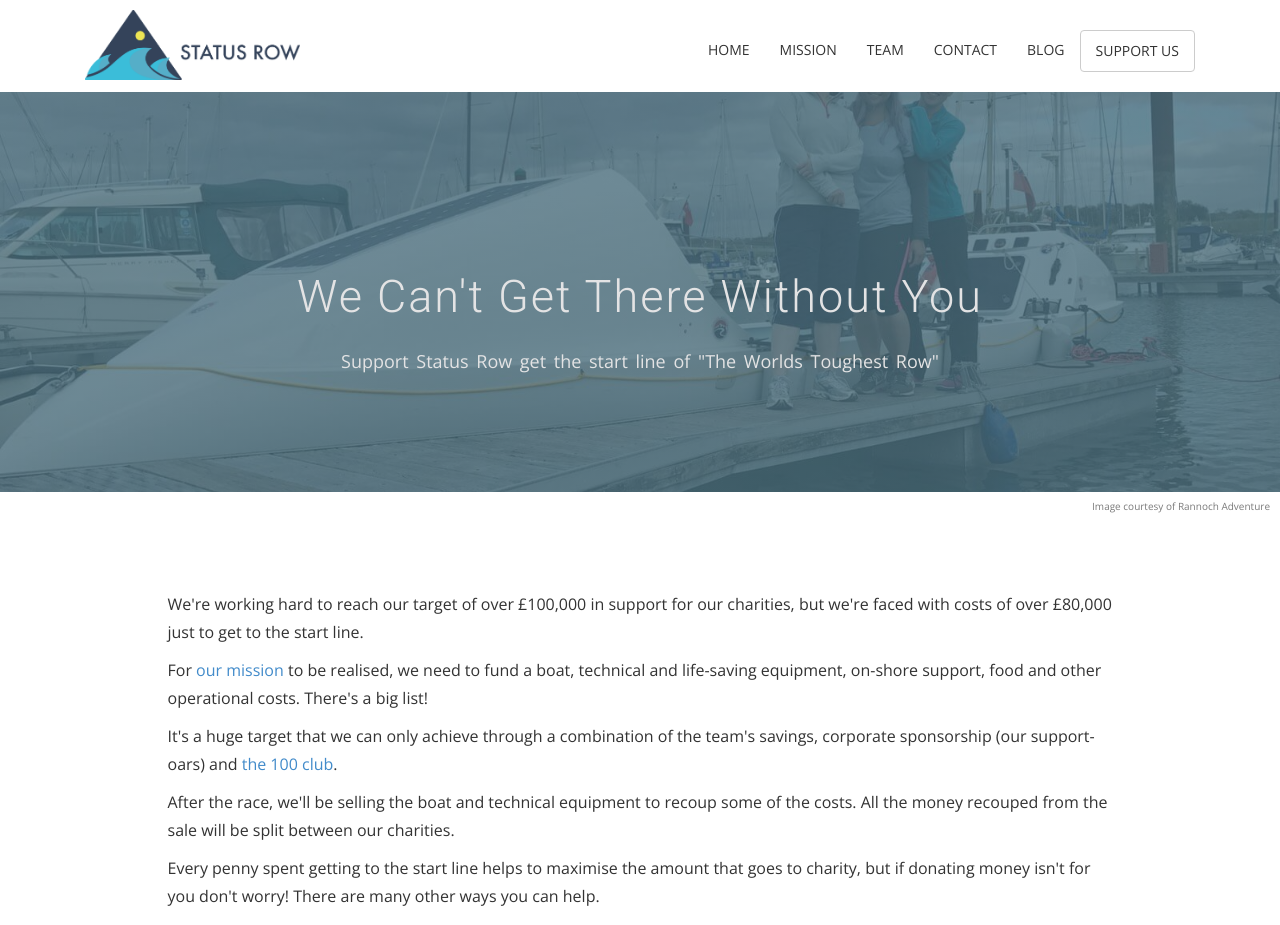
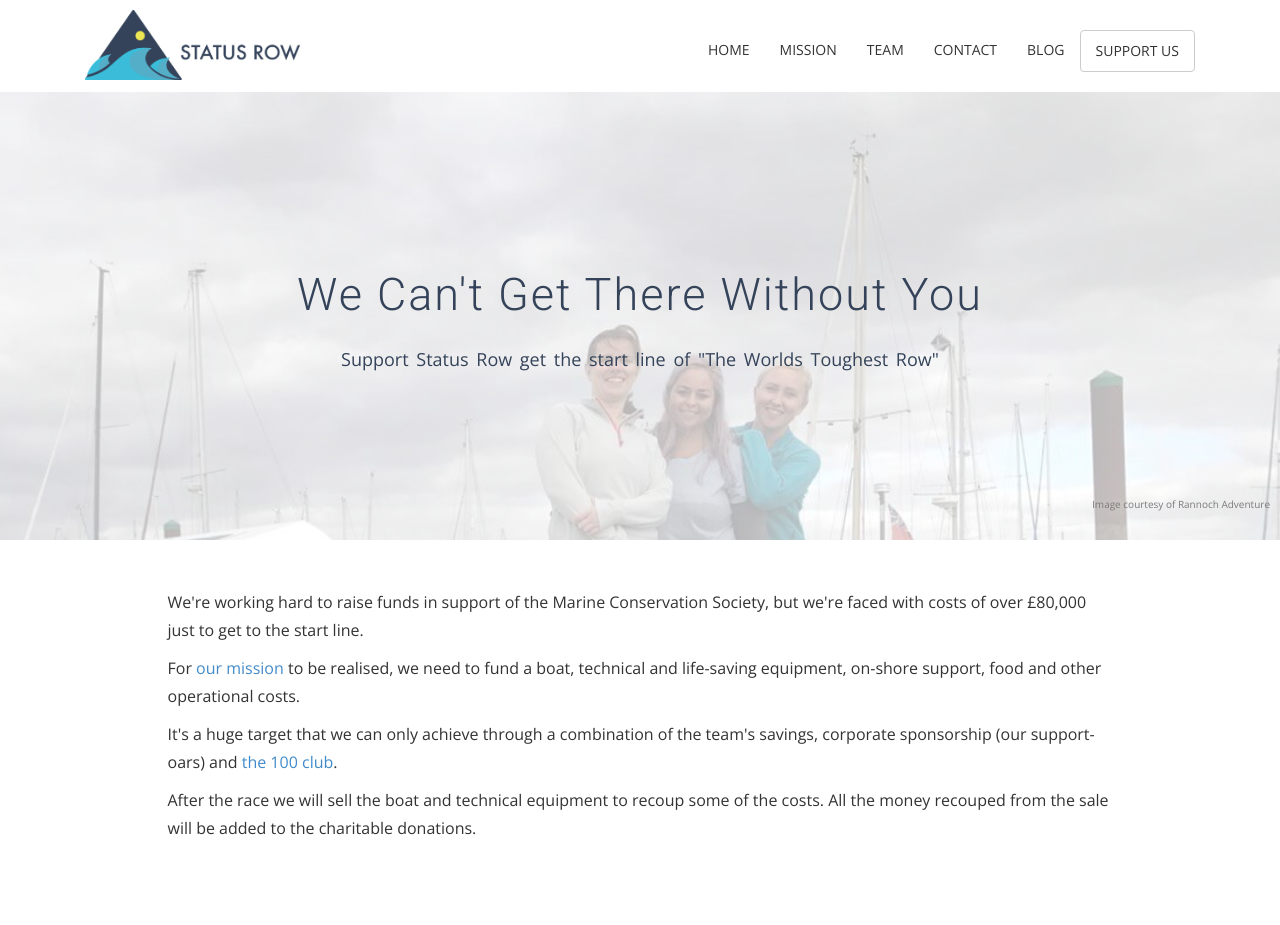
Before and after one commit to statusrow/statusrow.github.io, a Jekyll site: the page built from support.html, in a window 1280 px wide and 1400 px high. Shown: the top 925 px of the window. Built offline with Jekyll 4.4.1, drawn with Linux system fonts in a browser that asks for light colours; nearby versions of some CDN libraries; some web fonts are replaced; some of the changed text lies outside the part shown.

Commit message:
Breaking down donatiations and brighten up the site

```diff
--- a/blog.html
+++ b/blog.html
@@ -22,6 +22,7 @@
   </div>
 </div>
 
+<section id="blog-list">
   <div class="row">
   {% for post in site.posts %}
     <div class="col-xs-12 col-md-6">
@@ -36,3 +37,4 @@
     </div>
     {% endfor %}
   </div>
+</section>
--- a/css/airspace.css
+++ b/css/airspace.css
@@ -67,6 +67,11 @@
 header {
   background: #fff;
   padding: 20px 0;
+  position: fixed;
+  left: 0;
+  right: 0;
+  top: 0;
+  z-index: 1;#
 }
 header .navbar {
   margin-bottom: 0px;
@@ -79,6 +84,14 @@
   height: 70px;
   margin-top: -15px;
 }
+
+@media (max-width: 576px) {
+  header .navbar-brand img {
+    margin-top: -5px;
+    margin-left: -20px;
+  }
+}
+
 header .navbar-default {
   background: none;
   border: 0px;
@@ -101,24 +114,24 @@
 	Slider Start
 --*/
 #slider {
-  background: url("../assets/images/status_rowing.jpg") no-repeat;
-  background-size: 100% 100%;
-  background-attachment: fixed;
-  background-position: center;
-  padding: 100px 0 280px 0;
-  position: relative;
+  color: #344359;
+  padding: 100px 0 130px 0;
+  margin-top: 90px;
 }
 #slider:before {
   content: "";
   position: absolute;
   left: 0;
-  top: 0;
+  top: 90px;
   bottom: 0;
   right: 0;
   width: 100%;
   height: 100%;
-  background: linear-gradient(to left, #555, #333 100%);
-  opacity: 0.7;
+  background: url("../assets/images/status_rowing.jpg") no-repeat;
+  background-size: 100% 100%;
+  background-attachment: fixed;
+  background-position: center;
+  opacity: 0.2;
 }
 #slider .block {
   color: #E3E3E4;
@@ -236,8 +249,8 @@
   bottom: 0;
   width: 100%;
   height: 100%;
-  background: #4e6e7e;
-  opacity: 0.8;
+  background: #56AEC8;
+  opacity: 0.9;
 }
 #call-to-action h2 {
   padding-bottom: 20px;
@@ -388,13 +401,15 @@
 	Slider-work Start
 --*/
 #global-header {
-  background: url("../assets/images/team_status_row.jpg") no-repeat;
-  background-position: center right;
-  background-size: cover;
+  position: relative;
   padding-top: 150px;
   padding-bottom: 107px;
-  position: relative;
-  background-attachment: fixed;
+  margin-top: 90px;
+}
+#global-header h1,
+#global-header h2,
+#global-header p {
+  color: #344359;
 }
 #global-header:before {
   content: "";
@@ -404,9 +419,13 @@
   bottom: 0;
   right: 0;
   width: 100%;
-  height: 100%;
-  background: linear-gradient(to left, #8da1ab, #496c7b 0%);
-  opacity: 0.8;
+  height: 450px;
+  opacity: 0.3;
+  background: url("../assets/images/team_status_row.jpg") no-repeat;
+  background-position: center right;
+  background-size: cover;
+  background-attachment: fixed;
+
 }
 #global-header .block {
   color: #E3E3E4;
--- a/css/style.css
+++ b/css/style.css
@@ -69,7 +69,14 @@
 
 .home--headline-container {
   text-align: center;
-  color: #fff;
+  color: #344359;
+}
+
+@media (max-width: 576px) {
+  #slider .home--headline-container  h1 {
+    padding: 10px 0;
+  }
+
 }
 
 .post-area a:hover {
@@ -98,7 +105,7 @@
   transform: translateY(-50%);
 }
 .countdown--time {
-  color: white;
+  color: #344359;
 }
 .countdown--time h2 {
   margin-bottom: 0;
@@ -107,10 +114,14 @@
 @media (max-width: 576px) {
   .countdown-container {
     height: auto;
-    margin: 100px 0 0 0;
+    margin: 70px 0 0 0;
+  }
+  .countdown--time-container {
+    height: 90px;
+    width: 70px;
   }
   .countdown-container .countdown--time-container {
-    margin: 10px;
+    margin: 5px;
   }
 }
 .dark-mask {
@@ -127,7 +138,6 @@
   margin: 60px auto;
 }
 #team h2 {
-  /*background-color: blue;*/
   font-weight: bold;
 
 }
@@ -157,6 +167,9 @@
 #mission h2 {
   margin: 60px auto 30px;
 }
+#blog-list {
+  margin-top: 60px;
+}
 .instagram-feed {
   padding: 30px 0 60px;
   background-color: #f5f5f5;
--- a/support.html
+++ b/support.html
@@ -29,38 +29,29 @@
   <div class="container">
     <div class="row">
       <div class="col-xs-12 col-md-10 col-md-offset-1">
-        <p>We're working hard to reach our target of over £100,000 in support for our charities, but we're faced with costs of over £80,000 just to get to the start line.</p>
-        <p>For <a href="/mission">our mission</a> to be realised, we need to fund a boat, technical and life-saving equipment, on-shore support, food and other operational costs. There's a big list!</p>
+        <p>We're working hard to raise funds in support of the Marine Conservation Society, but we're faced with costs of over £80,000 just to get to the start line.</p>
+        <p>For <a href="/mission">our mission</a> to be realised, we need to fund a boat, technical and life-saving equipment, on-shore support, food and other operational costs.</p>
         <p>It's a huge target that we can only achieve through a combination of the team's savings, corporate sponsorship (our support-oars) and <a href="{{ site.baseurl }}/100-club">the 100 club</a>.</p>
-        <p>After the race, we'll be selling the boat and technical equipment to recoup some of the costs. All the money recouped from the sale will be split between our charities.</p>
-        <p>Every penny spent getting to the start line helps to maximise the amount that goes to charity, but if donating money isn't for you don't worry! There are many other ways you can help.</p>
-        <p>We've got a huge kit list that needs to be fulfilled before we start - from a stanley knife to a life raft, there's items big and small. If you could donate any of the items on the list this goes a long way to helping us reduce our £80,000 budget.</p>
+        <p>After the race we will sell the boat and technical equipment to recoup some of the costs. All the money recouped from the sale will be added to the charitable donations.</p>
+        <!-- <p>Every penny spent getting to the start line helps to maximise the amount that goes to charity, but if donating money isn't for you don't worry! There are many other ways you can help.</p>
+        <p>We've got a huge kit list that needs to be fulfilled before we start - from a stanley knife to a life raft, there's items big and small. If you could donate any of the items on the list this goes a long way to helping us reduce our £80,000 budget.</p> -->
       </div>
     </div>
   </div>
 </section>
 
-<h3 class="text-center">Thank you</h3>
-<section id="intro">
+<section class="text-center">
   <div class="container">
     <div class="row">
-      <div class="col-xs-12 col-md-10 col-md-offset-1">
-        <div class="row">
-          <div class="col-md-6 col-sm-12">
-            <div class="block text-center">
-              <p><a href="{{ site.baseurl }}/100-club" class="btn btn-info btn-lg">Join the 100 club</a></p>
-
-              <p><a href="mailto:hello@statusrow.com?subject=The kit list&body=Hey team Status Row, I'd love to help you out! Please let me know what I can donate to reduce your kit list." class="btn btn-default btn-lg">Help with the kit list</a></p>
-              <p><a href="mailto:hello@statusrow.com?subject=Corporate Sponsorship&body=Hi team Status Row, We're interested in hearing more about your corporate sponsorship packages. Please let us know how we can be part of your mission." class="btn btn-default btn-lg">Corporate sponsorship</a></p>
-
-            </div>
-          </div>
-          <div class="col-md-6 col-sm-12">
-            <div class="block">
-              <img src="/img/thank_you.jpg" alt="Img">
-            </div>
-          </div>
-        </div>
+      <div class="col-xs-12">
+        <h2>Support the team and get your name on the boat</h2>
+        <p><a href="{{ site.baseurl }}/100-club">Click here to learn more about the benefits of joining the 100 club</a></p>
+        <form action="https://www.paypal.com/cgi-bin/webscr" method="post" target="_top">
+        <input type="hidden" name="cmd" value="_s-xclick">
+        <input type="hidden" name="hosted_button_id" value="NQRNJEKLPEBGW">
+        <input type="image" src="/img/100_club.png" border="0" name="submit" alt="PayPal – The safer, easier way to pay online!" style="max-width:100%">
+        <img alt="" border="0" src="https://www.paypalobjects.com/en_GB/i/scr/pixel.gif" width="1" height="1">
+        </form>
 
       </div>
     </div>
@@ -69,9 +60,12 @@
 
 
 <section class="text-center">
+  <div class="container">
     <div class="row">
       <div class="col-xs-12 col-md-8 col-md-offset-2">
+      <br />
       <hr />
+      <br />
       <h2>Personal Donations</h2>
       <p>Use this button to enter any amount that you wish to donate in support of the team.</p>
       <br />
@@ -84,4 +78,26 @@
       <br />
       </div>
     </div>
+  </div>
 </section>
+
+<section class="text-center">
+  <div class="container">
+    <div class="row">
+      <div class="col-xs-12">
+        <br />
+        <hr />
+        <br />
+        <h2>Corporate Sponsors</h2>
+        <p>Is your business looking to gain exposure on a global scale?</p>
+
+        <p><a href="/assets/documents/status_row_partnership_opportunities.pdf" download class="btn btn-default btn-lg">Download corporate sponsorship opportunities</a></p>
+
+        <br />
+        <h3>Thank you</h3>
+        <br />
+        <img src="/img/thank_you.jpg" alt="Thank you from Status Row" style="max-width: 100%">
+      </div>
+    </div>
+  </div>
+</section>
```
Also changed, not shown: 100-club.html (+7 -4 lines), index.html (+3 -4 lines), 8 other files. Lines whose indentation alone changed are shown as unchanged.
